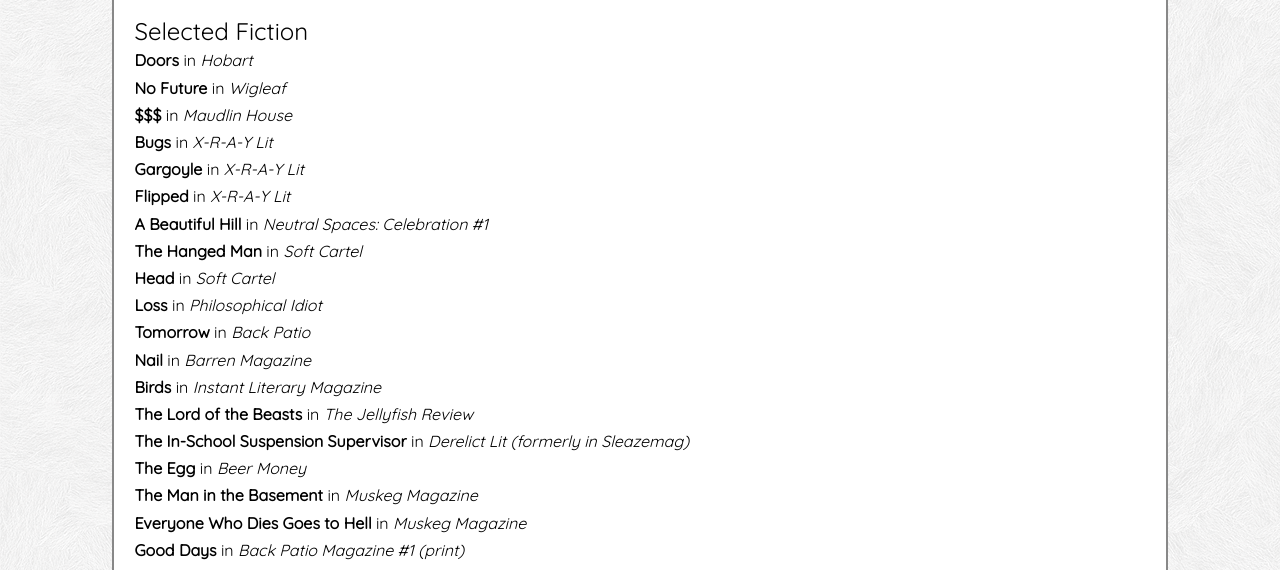
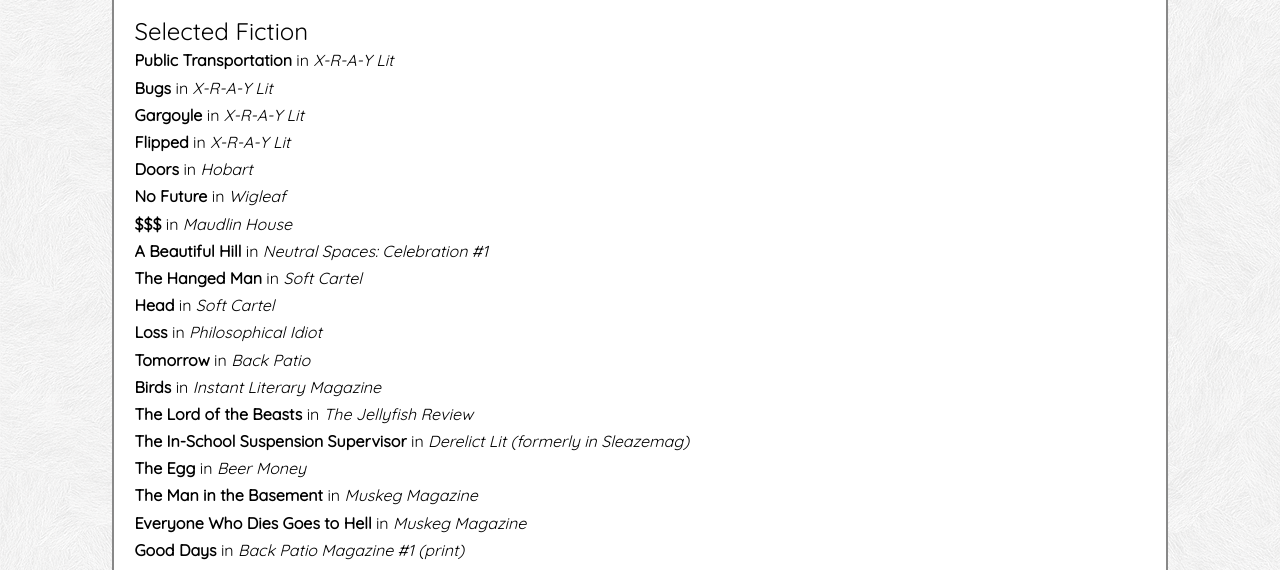
Before and after one commit to zacthelinguist/zacthelinguist.github.io, a plain HTML site: page index.html in a window 1280 px wide. Shown: the part 604-1174 px from the top of the page. Drawn offline with Linux system fonts and the light colour scheme.

Commit message:
Update index.html

```diff
--- a/index.html
+++ b/index.html
@@ -125,18 +125,20 @@
 
 <h2>Selected Fiction</h2>
 <p>
+   <a href="http://x-r-a-y.com/public-transportation-by-zac-smith/fiction/" target="_blank">Public Transportation</a> in <i>X-R-A-Y Lit</i><br>
+<a href="http://x-r-a-y.com/bugs-by-zac-smith/fiction/" target="_blank">Bugs</a> in <i>X-R-A-Y Lit</i><br>
+<a href="http://x-r-a-y.com/gargoyle-by-zac-smith/fiction/" target="_blank">Gargoyle</a> in <i>X-R-A-Y Lit</i><br>
+<a href="http://x-r-a-y.com/flipped-by-zac-smith/fiction/" target="_blank">Flipped</a> in <i>X-R-A-Y Lit</i><br>
    <a href="http://www.hobartpulp.com/web_features/doors" target="_blank">Doors</a> in <i>Hobart</i><br>
    <a href="http://wigleaf.com/201910nofuture.htm" target="_blank">No Future</a> in <i>Wigleaf</i><br>
 <a href="https://maudlinhouse.net/9329-2/" target="_blank">$$$</a> in <i>Maudlin House</i><br>
-<a href="http://x-r-a-y.com/bugs-by-zac-smith/fiction/" target="_blank">Bugs</a> in <i>X-R-A-Y Lit</i><br>
-<a href="http://x-r-a-y.com/gargoyle-by-zac-smith/fiction/" target="_blank">Gargoyle</a> in <i>X-R-A-Y Lit</i><br>
-<a href="http://x-r-a-y.com/flipped-by-zac-smith/fiction/" target="_blank">Flipped</a> in <i>X-R-A-Y Lit</i><br>
+
 <a href="https://neutralspaces.co/magazine/zsmith.html" target="_blank">A Beautiful Hill</a> in <i>Neutral Spaces: Celebration #1</i><br>
 <a href="https://softcartel.com/2019/04/30/the-hanged-man-by-zac-smith/" target="_blank">The Hanged Man</a> in <i>Soft Cartel</i><br>
 <a href="https://softcartel.com/2018/10/24/head-by-zac-smith/" target="_blank">Head</a> in <i>Soft Cartel</i><br>
 <a href="https://www.philosophicalidiot.com/zacsmithother" target="_blank">Loss</a> in <i>Philosophical Idiot</i><br>
 <a href="https://backpatio.press/2019/06/10/tomorrow-by-zac-smith/" target="_blank">Tomorrow</a> in <i>Back Patio</i><br>
-<a href="https://barrenmagazine.com/nail/" target="_blank">Nail</a> in <i>Barren Magazine</i><br>
+<!-- <a href="https://barrenmagazine.com/nail/" target="_blank">Nail</a> in <i>Barren Magazine</i><br> -->
 <a href="https://www.instagram.com/p/BsB5mOQHCxu/" target="_blank">Birds</a> in <i>Instant Literary Magazine</i><br>
 <a href="https://jellyfishreview.wordpress.com/2018/12/24/the-lord-of-the-beasts-by-zac-smith/" target="_blank">The Lord of the Beasts</a> in <i>The Jellyfish Review</i><br>
 <a href="http://malarkeybooks.com/derelict-fiction/in-school-suspension-supervisor-by-zac-smith" target="_blank">The In-School Suspension Supervisor</a> in <i>Derelict Lit (formerly in Sleazemag)</i><br>
```
